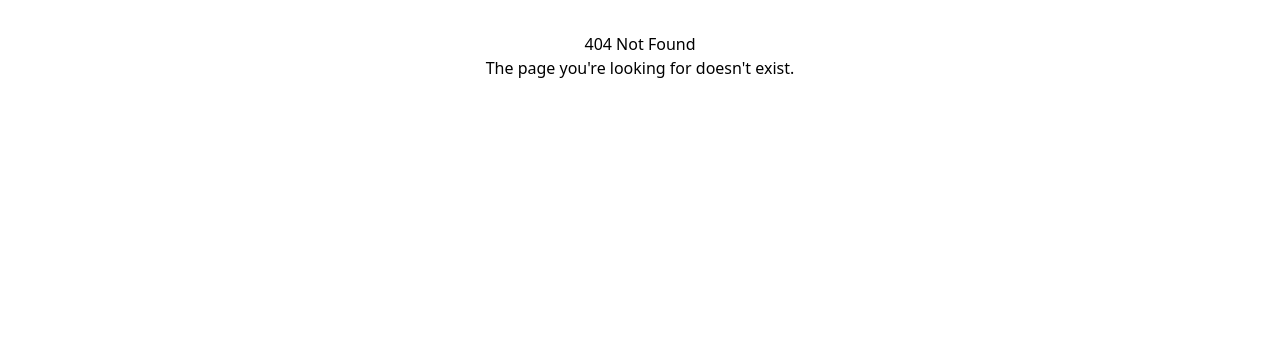
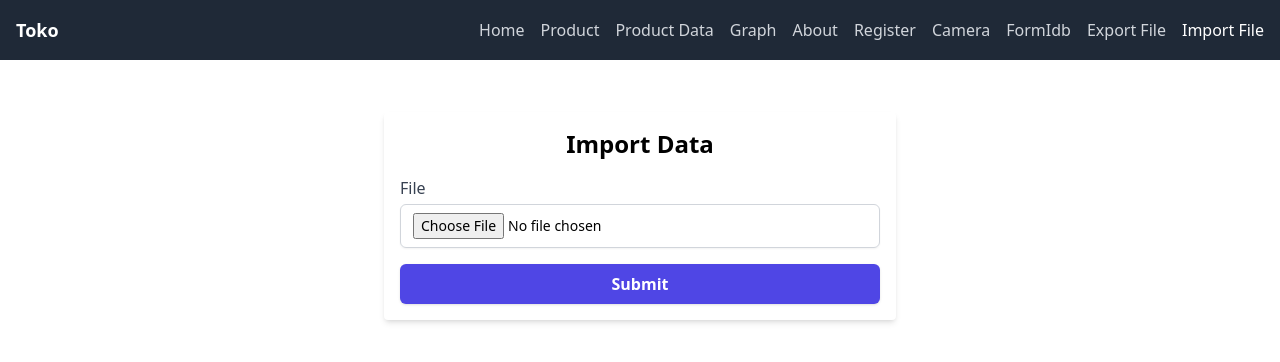
Before and after one commit to ruhyadi/multimatics, a React (Vite) app in the folder day05_react/: page /import-file in a window 1280 px wide. Before the commit this address had no page. Shown: the top 362 px of the page. Built offline with nearby package versions, Linux system fonts and the light colour scheme.

Commit message:
feat: add export and import file pages with routing in React app

```diff
--- a/day05_react/src/App.tsx
+++ b/day05_react/src/App.tsx
@@ -16,6 +16,8 @@ function App() {
           { name: "Register", url: "/register" },
           { name: "Camera", url: "/camera" },
           { name: "FormIdb", url: "/form-idb" },
+          { name: "Export File", url: "/export-file" },
+          { name: "Import File", url: "/import-file" },
         ]}
       />
       <div className="mt-20">
--- /dev/null
+++ b/day05_react/src/pages/ExportFile.tsx
@@ -0,0 +1,11 @@
+import React from "react";
+
+const ExportFile = () => {
+  return (
+    <div>
+      <h2>Export File</h2>
+    </div>
+  );
+};
+
+export default ExportFile;
--- /dev/null
+++ b/day05_react/src/pages/ImportFile.tsx
@@ -0,0 +1,53 @@
+import React, { useState } from "react";
+import { useForm } from "react-hook-form";
+import Spinner from "../components/Spinner";
+
+const ImportFile = () => {
+  const [isLoading, setIsLoading] = useState(false);
+  const {
+    register,
+    handleSubmit,
+    watch,
+    reset,
+    formState: { errors },
+  } = useForm();
+
+  const onSubmit = async (data: any) => {
+    console.log(data);
+  };
+
+  return (
+    <form
+      onSubmit={handleSubmit(onSubmit)}
+      className="max-w-lg mx-auto p-4 bg-white shadow-md rounded"
+    >
+      <h2 className="text-2xl font-bold mb-4">Import Data</h2>
+      {/* photo */}
+      <div className="mb-4">
+        <label className="text-left block text-gray-700">File</label>
+        <input
+          type="file"
+          {...register("file", { required: true })}
+          className="mt-1 block w-full px-3 py-2 border border-gray-300 rounded-md shadow-sm focus:outline-none focus:ring-indigo-500 focus:border-indigo-500 sm:text-sm"
+        />
+        {errors.file && (
+          <span className="text-left text-red-500 text-sm">
+            This field is required
+          </span>
+        )}
+      </div>
+      {isLoading ? (
+        <Spinner />
+      ) : (
+        <button
+          type="submit"
+          className="w-full py-2 px-4 bg-indigo-600 text-white font-semibold rounded-md shadow hover:bg-indigo-700 focus:outline-none focus:ring-2 focus:ring-indigo-500 focus:ring-offset-2"
+        >
+          Submit
+        </button>
+      )}
+    </form>
+  );
+};
+
+export default ImportFile;
```
Also changed, not shown: day05_react/src/main.tsx (+10 -0 lines), 1 other file (tests, documents, lock files or other folders).
